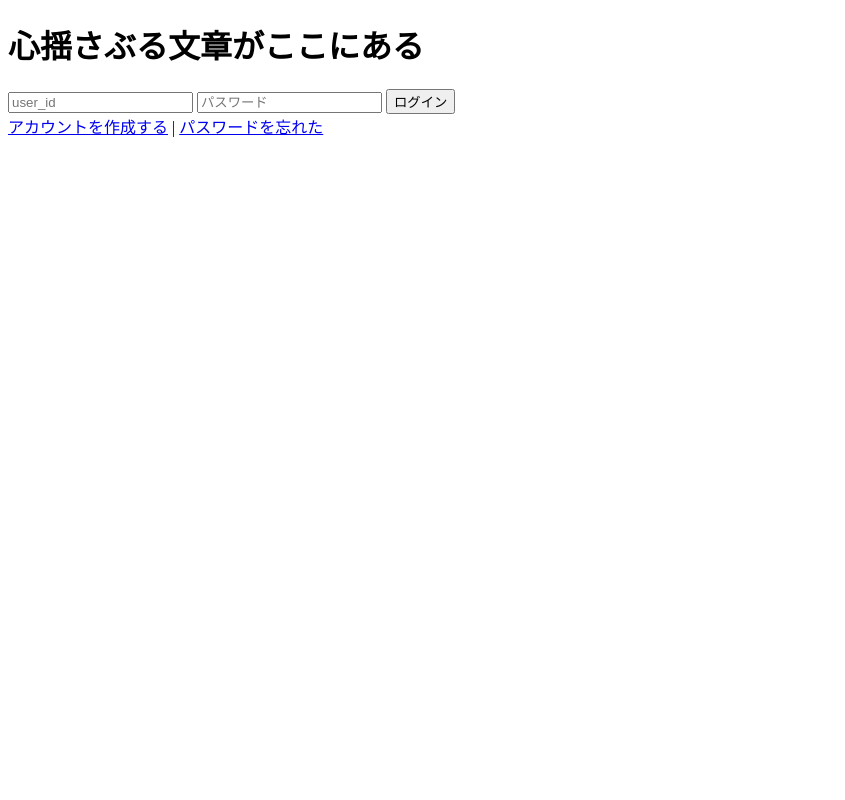
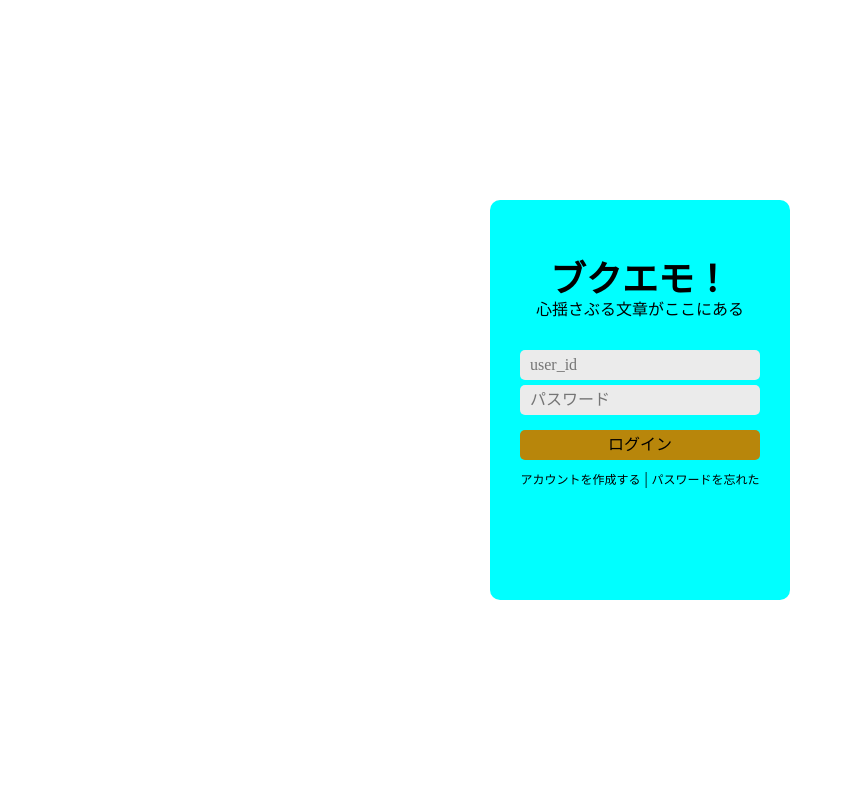
Before and after one commit to shosho44/book_emotion_post, a Flask app: page /signin in a window 1280 px wide. Shown: the whole page, without its empty margins (0-845 px from the left). Run offline with Flask 2, Linux system fonts and the light colour scheme.

Commit message:
[perf]signin signup画面のデザインを整えた

```diff
--- /dev/null
+++ b/static/css/signin-and-signup.css
@@ -0,0 +1,86 @@
+.b-r-5 {
+    border-radius: 5px;
+}
+
+.b-r-10 {
+    border-radius: 10px;
+}
+
+.border-box {
+    -moz-box-sizing: border-box;
+    -webkit-box-sizing: border-box;
+    box-sizing: border-box;
+}
+
+.d-f {
+    display: flex;
+}
+
+.d-f-center {
+    justify-content: center;
+    align-items: center;
+}
+
+.f-size-12 {
+    font-size: 12px;
+}
+
+.f-size-16 {
+    font-size: 16px;
+}
+
+.f-size-36 {
+    font-size: 36px;
+}
+
+.f-w-700 {
+    font-weight: 700;
+}
+
+.h-100v {
+    height: 100vh;
+}
+
+.h-30 {
+    height: 30px;
+}
+
+.h-400 {
+    height: 400px;
+}
+
+.m-20per-a {
+    margin: 20% auto;
+}
+
+.m-b-5 {
+    margin-bottom: 5px;
+}
+
+.m-b-30 {
+    margin-bottom: 30px;
+}
+
+.m-t-10 {
+    margin-top: 10px;
+}
+
+.p-l-10 {
+    padding-left: 10px;
+}
+
+.t-a-c {
+    text-align: center;
+}
+
+.w-80per {
+    width: 80%;
+}
+
+.w-100per {
+    width:100%;
+}
+
+.w-300 {
+    width: 300px;
+}
--- a/templates/signin.html
+++ b/templates/signin.html
@@ -4,26 +4,38 @@
     <meta charset="UTF-8">
     <meta http-equiv="X-UA-Compatible" content="IE=edge">
     <meta name="viewport" content="width=device-width, initial-scale=1.0">
-    <title>ログイン</title>
+    <link rel="stylesheet" href="/static/css/destyle.css">
+    <link rel="stylesheet" href="/static/css/signin-and-signup.css">
+    <title>ブクエモ！</title>
 </head>
 <body>
-    <div>
-        <h1>
-            <span>心揺さぶる文章がここにある</span>
-        </h1>
-        <div>
-            <form action="signin-confirm" method="POST" enctype="multipart/form-data">
-                <input autocapitalize="none" autocomplete="on" autocorrect="off" spellcheck="false" type="text" name="user_id" placeholder="user_id" dir="auto">
-                <input autocapitalize="none" autocomplete="on" autocorrect="off" spellcheck="false" type="password" name="password" placeholder="パスワード" dir="auto">
-                <button type="submit">ログイン</button>
-                <div>
-                    <a href="signup">アカウントを作成する</a>
+    <div class="d-f d-f-center h-100v">
+        <div class="b-r-10 h-400 w-300" style="background-color:cyan;">
+            <div class="m-20per-a">
+                <div class="m-b-30 t-a-c">
+                    <h1 class="f-size-36 f-w-700">ブクエモ！</h1>
+                    <p class="f-size-16">心揺さぶる文章がここにある</p>
+                </div>
+                <form action="signin-confirm" method="POST" enctype="multipart/form-data">
+                    <div class="d-f d-f-center">
+                        <div class="w-80per">
+                            <input class="b-r-5 h-30 m-b-5 p-l-10 w-100per" style="background-color:rgb(235, 235, 235);" autocapitalize="none" autocomplete="on" autocorrect="off" spellcheck="false" type="text" name="user_id" placeholder="user_id" dir="auto">
+                            <input class="b-r-5 h-30 m-b-5 p-l-10 w-100per" style="background-color:rgb(235, 235, 235);" autocapitalize="none" autocomplete="on" autocorrect="off" spellcheck="false" type="password" name="password" placeholder="パスワード" dir="auto">
+                        </div>
+                    </div>
+                    <div class="d-f d-f-center m-t-10">
+                        <div class="b-r-5 h-30 w-80per" style="background-color:darkgoldenrod;">
+                            <button class="border-box t-a-c h-30 w-100per" type="submit">ログイン</button>
+                        </div>
+                    </div>
+                </form>
+                <div class="t-a-c m-t-10">
+                    <a class="f-size-12" href="signup">アカウントを作成する</a>
                     <span>|</span>
-                    <a href="#">パスワードを忘れた</a>
+                    <a class="f-size-12" href="#">パスワードを忘れた</a>
                 </div>
-            </form>
+            </div>
         </div>
     </div>
 </body>
 </html>
-<!--ここの背景にみんなの投稿を並べて配置したらオシャンっぽい-->
```
Also changed, not shown: templates/signup.html (+27 -14 lines).
